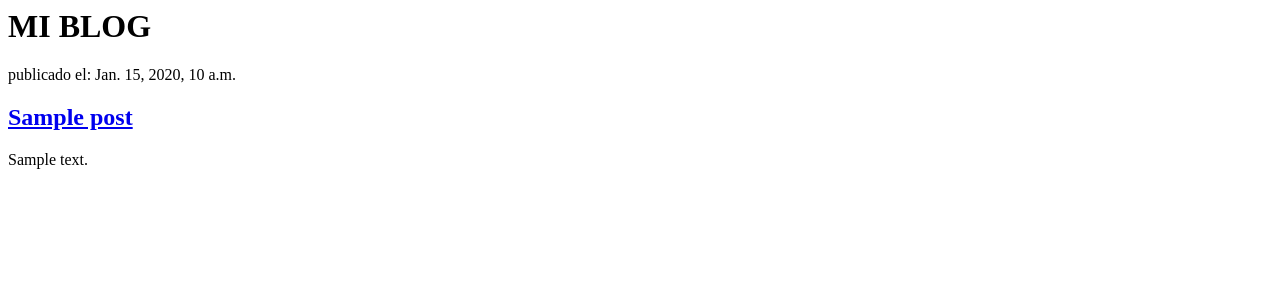
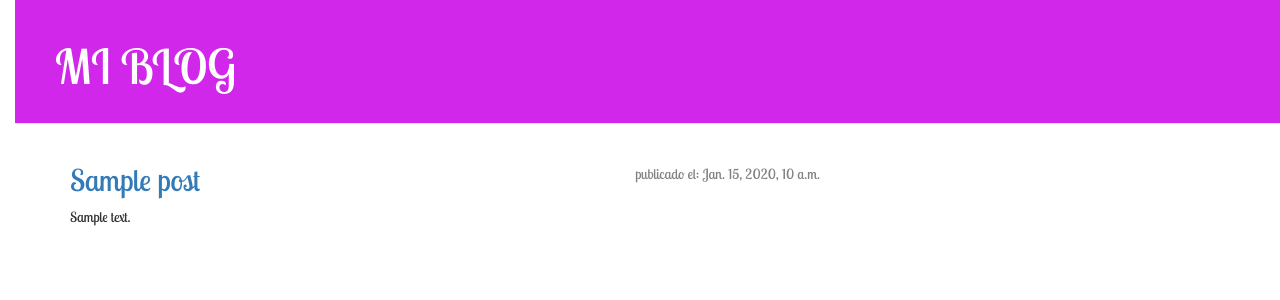
Before and after one commit to cdeina18/my_first_blog, a Django app: template blog/templates/blog/post_list.html in a window 1280 px wide. Shown: the top 300 px of the page. Run offline with Django 3.2, Linux system fonts and the light colour scheme; the template is opened without the code that fills it: values that come from a table or form of the project are taken from there, others are empty; tables that the repository leaves empty hold one stand-in row (values such as "Sample post"); some libraries are stand-ins or nearby versions.

Commit message:
Hojas de estilos

```diff
--- /dev/null
+++ b/blog/static/css/blog.css
@@ -0,0 +1,55 @@
+h1{
+  color:#39A5D3;
+  font-family: 'Black Ops One', cursive;
+}
+body{
+  padding-left: 15px;
+  font-family: 'Lobster Two', cursive;
+}
+.page-header {
+    background-color: #D027EA;
+    margin-top: 0;
+    padding: 20px 20px 20px 40px;
+}
+
+.page-header h1, .page-header h1 a, .page-header h1 a:visited, .page-header h1 a:active {
+    color: #ffffff;
+    font-size: 36pt;
+    text-decoration: none;
+}
+
+.content {
+    margin-left: 40px;
+}
+
+h1, h2, h3, h4 {
+    font-family: 'Lobster Two', cursive;
+}
+
+.date {
+    float: right;
+    color: #828282;
+}
+
+.save {
+    float: right;
+}
+
+.post-form textarea, .post-form input {
+    width: 100%;
+}
+
+.top-menu, .top-menu:hover, .top-menu:visited {
+    color: #ffffff;
+    float: right;
+    font-size: 26pt;
+    margin-right: 20px;
+}
+
+.post {
+    margin-bottom: 70px;
+}
+
+.post h1 a, .post h1 a:visited {
+    color: #000000;
+}
--- a/blog/templates/blog/post_list.html
+++ b/blog/templates/blog/post_list.html
@@ -1,14 +1,23 @@
+{% load staticfiles %}
 <html>
   <head>
     <title>BIENVENIDOS A MI PAGINA</title>
+    <link rel="stylesheet" href="//maxcdn.bootstrapcdn.com/bootstrap/3.2.0/css/bootstrap.min.css">
+    <link rel="stylesheet" href="//maxcdn.bootstrapcdn.com/bootstrap/3.2.0/css/bootstrap-theme.min.css">
+    <link rel="stylesheet" href="{% static 'css/blog.css' %}">
+    <link href='https://fonts.googleapis.com/css?family=Lobster+Two' rel='stylesheet' type='text/css'>
+    <link href='https://fonts.googleapis.com/css?family=Black+Ops+One' rel='stylesheet' type='text/css'>
   </head>
   <body>
-      <div>
+      <div class="page-header">
       <h1>MI BLOG</h1>
     </div>
+    <div class="content container">
+       <div class="row">
+           <div class="col-md-8">
     {% for post in posts %}
-    <div>
-      <p>publicado el: {{post.published_date}}</p>
+    <div class="post">
+      <div class="date">publicado el: {{post.published_date}}</div>
       <h2>
         <a href="#">
         {{post.title}}
@@ -17,5 +26,8 @@
       <p>{{post.text|linebreaks}}</p>
     </div>
     {% endfor %}
+          </div>
+        </div>
+    </div>
   </body>
 </html>
```
